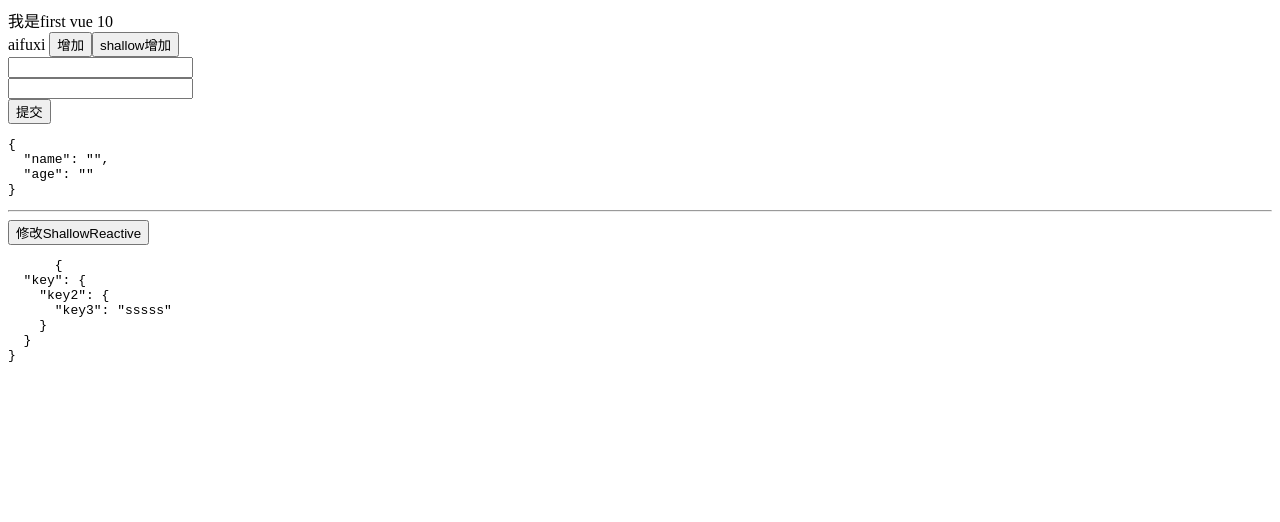
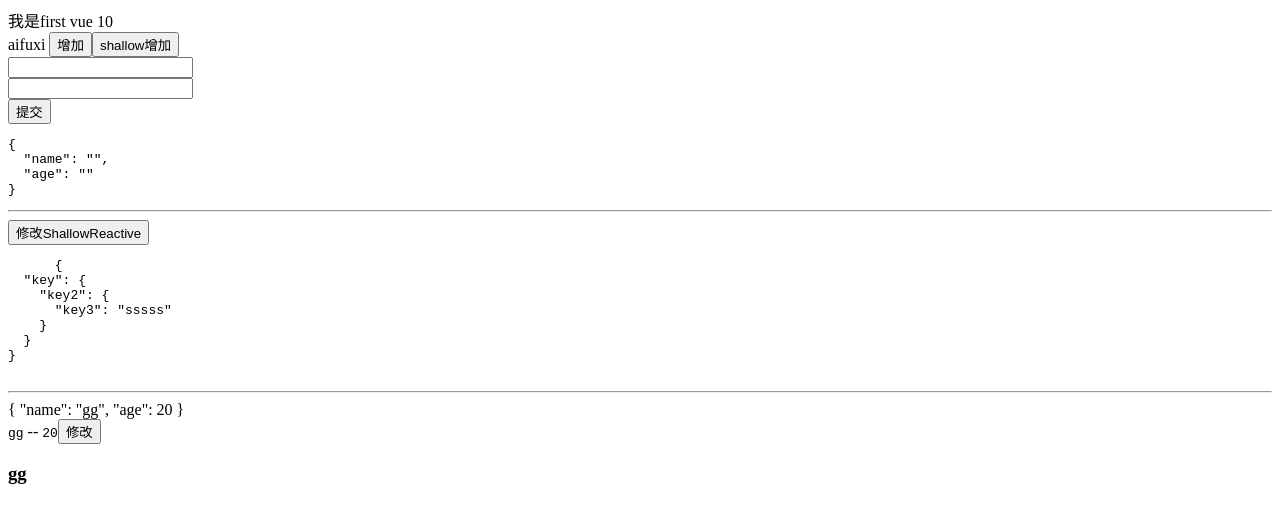
Before and after one commit to aifuxi/learn-vue3, a Vue app: page / in a window 1280 px wide. Shown: the top 522 px of the page. Built offline with nearby package versions, Linux system fonts and the light colour scheme.

Commit message:
feat📦: 学习toXX全家桶

```diff
--- a/src/App.vue
+++ b/src/App.vue
@@ -1,9 +1,11 @@
 <script setup lang="ts">
 import FirstVue from "./components/FirstVue.vue";
 import LearnReactive from "./components/LearnReactive.vue";
+import LearnToX from "./components/LearnToX.vue";
 </script>
 
 <template>
   <FirstVue />
   <LearnReactive />
+  <LearnToX />
 </template>
--- /dev/null
+++ b/src/components/LearnToX.vue
@@ -0,0 +1,36 @@
+<template>
+  <div>
+    <hr />
+    {{ p }}
+
+    <br />
+
+    <code>{{ name }}</code> -- <code>{{ age }}</code>
+
+    <button type="button" @click="handleClick">修改</button>
+
+    <h3>{{ newName }}</h3>
+  </div>
+</template>
+
+<script setup lang="ts">
+import { reactive, toRefs, toRaw, onMounted, toRef } from "vue";
+
+const p = reactive({ name: "gg", age: 20 });
+
+// 如果想要解构reactive包装的值，需要使用toRefs
+const { name, age } = toRefs(p);
+
+const newName = toRef(p, "name");
+
+onMounted(() => {
+  // toRaw 返回原始值
+  console.log(toRaw(p));
+});
+
+function handleClick() {
+  newName.value = "我是新的name";
+}
+</script>
+
+<style scoped></style>
```
